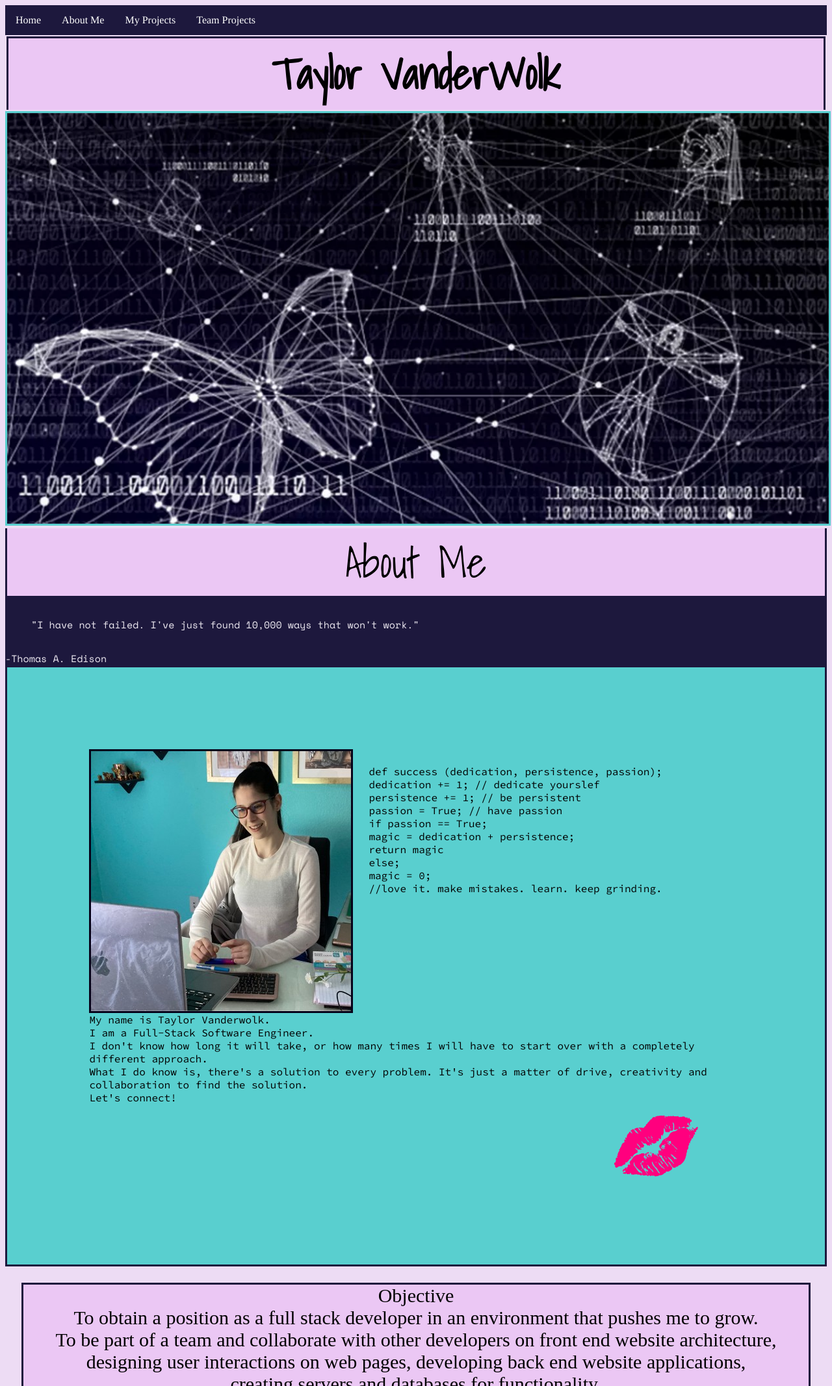
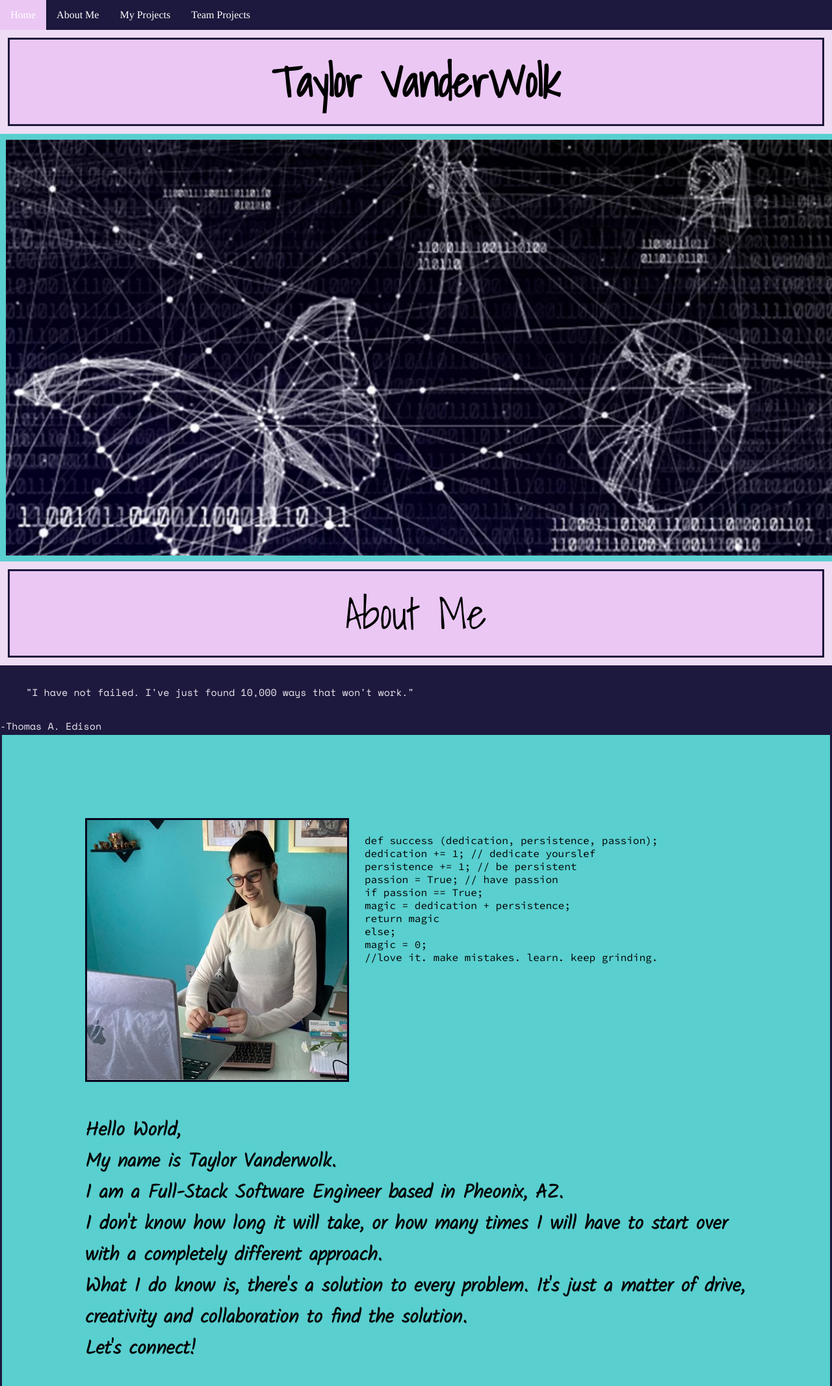
Before and after one commit to t-vanderwolk/professional_portfolio, a plain HTML site: page index.html in a window 1280 px wide. Shown: the top 2133 px of the page at 65% size. Drawn offline with nearby package versions, Linux system fonts and the light colour scheme; some icons are missing; a web font is replaced by a local one.

Commit message:
updatewd styling

```diff
--- a/assets/style.css
+++ b/assets/style.css
@@ -4,8 +4,7 @@
 @import url('https://fonts.googleapis.com/css2?family=Shadows+Into+Light&display=swap');
 @import url('https://fonts.googleapis.com/css2?family=Space+Mono&display=swap');
 @import url('https://fonts.googleapis.com/css2?family=Source+Code+Pro&display=swap');
-@import url('https://fonts.googleapis.com/css2?family=Source+Code+Pro&display=swap');
-.card{
+@import url('https://fonts.googleapis.com/css2?family=Bebas+Neue&family=Condiment&family=Kalam:wght@300&family=Oxygen:wght@300&family=Pacifico&family=Permanent+Marker&family=Source+Code+Pro&family=Splash&display=swap');.card{
 
   display: inline-block;
   justify-content: center;
@@ -52,9 +51,9 @@ margin: 0%
 
   #aboutMeTitle {
   font-family:'Tinos', serif;
-  margin: 0px;
-  padding: 0px;
-  border-top:rgb(89, 207, 207) ;
+  margin: 1%;
+  padding: 1%;
+
 
 }
 h2 {
@@ -98,14 +97,15 @@ footer {
 
 
  h1 {
+
     text-align: center;
     font-family: 'Shadows Into Light', cursive;
     font-size: 65px;
     background-color: rgb(235, 199, 244);
     border:3px solid #1d183d;
-    border-bottom:rgb(89, 207, 207) ;
-     padding: 3px;
-     margin: 2px;
+
+     padding: 13px;
+     margin: 12px;
 
     }
     .teamProjects {
@@ -125,12 +125,15 @@ footer {
 
 
 header {
-    text-align: center;
-    font-family: 'Shadows Into Light', cursive;
-    font-size: 65px;
-    background-color:  rgb(235, 199, 244);
-    border:3px solid #1d183d;
-    border-top: rgb(89, 207, 207);
+  text-align: center;
+  font-family: 'Shadows Into Light', cursive;
+  font-size: 65px;
+  background-color: rgb(235, 199, 244);
+  border:3px solid #1d183d;
+
+   padding: 13px;
+   margin: 12px;
+
 
 
 }
@@ -141,11 +144,13 @@ header {
     }
 
 #pic1 {
+  display: flex;
     justify-content: center;
-    width: 100%;
+    /* width: 100%; */
    margin: 0%;
     align-self: center;
-    border:3px solid rgb(89, 207, 207);
+    border:9px solid rgb(89, 207, 207);
+
 }
 
 /* .pic2 {
@@ -161,6 +166,8 @@ display: block;
 
 body  {
 background-color:rgb(237, 220, 244);
+margin: 0%;
+padding: 0%;
 }
 
 
@@ -238,7 +245,9 @@ aside {
    display: block;
     font-size: 30px;
     border: 3px solid #06031A;
-    /* font-weight: bold ; */
+    font-family: 'Kalam', cursive;
+    /* font-family: 'Splash', cursive;  */
+    font-weight: bolder ;
     margin: 25px;
     /* padding: 24px; */
     border: 3px solid #1d183d ;
@@ -302,10 +311,13 @@ ul {
 display:inline-block;
 }
 .objective{
-font-family: 'Source Code Pro', monospace;
+  font-family: 'Kalam', cursive;
+  font-size: 30px;
 display:inline-block;
 text-align:left;
  background-color: rgb(89, 207, 207);
+ padding-top: 5%;
+ font-weight: bolder;
 
 
 }
--- a/index.html
+++ b/index.html
@@ -75,14 +75,15 @@
           </div>
         </div>
          <div class = "objective">
+           Hello World, <br>
           My name is Taylor Vanderwolk. <br>
-          I am a Full-Stack Software Engineer.<br>
+          I am a Full-Stack Software Engineer based in Pheonix, AZ.<br>
           I don't know how long it will take, or how many times I will have to start over with a completely different approach. <br>
           What I do know is, there's a solution to every problem. It's just a matter of drive, creativity and collaboration to find the solution.<br>
           Let's connect!
           </p>
 
-  <img class="kissmark" src="assets/images/kiss-clipart-full-lip-6.png">
+  <!-- <img class="kissmark" src="assets/images/kiss-clipart-full-lip-6.png"> -->
 
 
            <!-- Objective <br>
```
